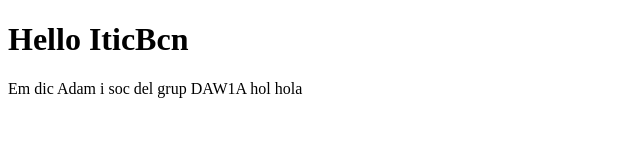
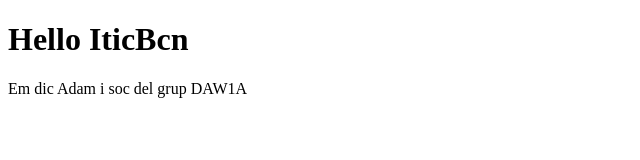
Before and after one commit to ENERGETICKk/LMGSI_P1, a plain HTML site: page index.html in a window 1280 px wide. Shown: the full height of the page, 0-640 px from the left. Drawn offline with Linux system fonts and the light colour scheme.

Commit message:
Update index.html

```diff
--- a/index.html
+++ b/index.html
@@ -7,6 +7,6 @@
 </head>
 <body>
     <h1>Hello IticBcn</h1>
-    <p>Em dic Adam i soc del grup DAW1A hol hola</p>
+    <p>Em dic Adam i soc del grup DAW1A</p>
 </body>
 </html>
```
